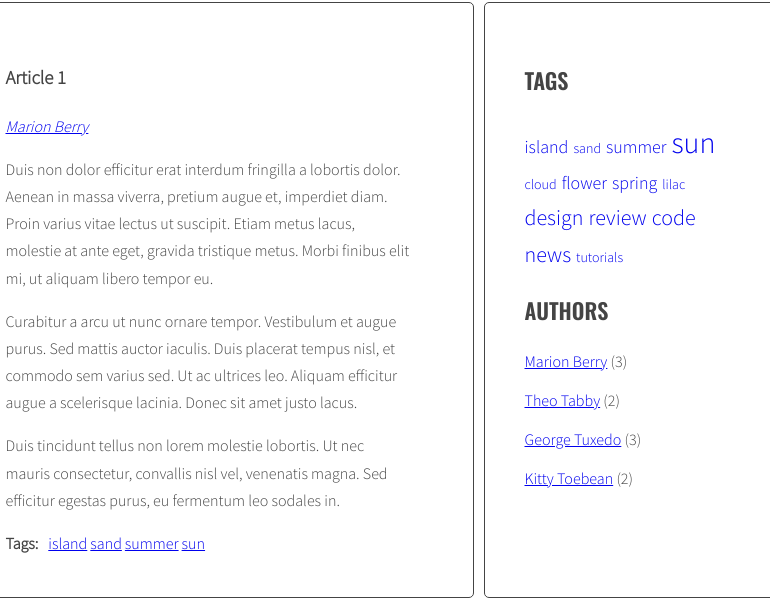
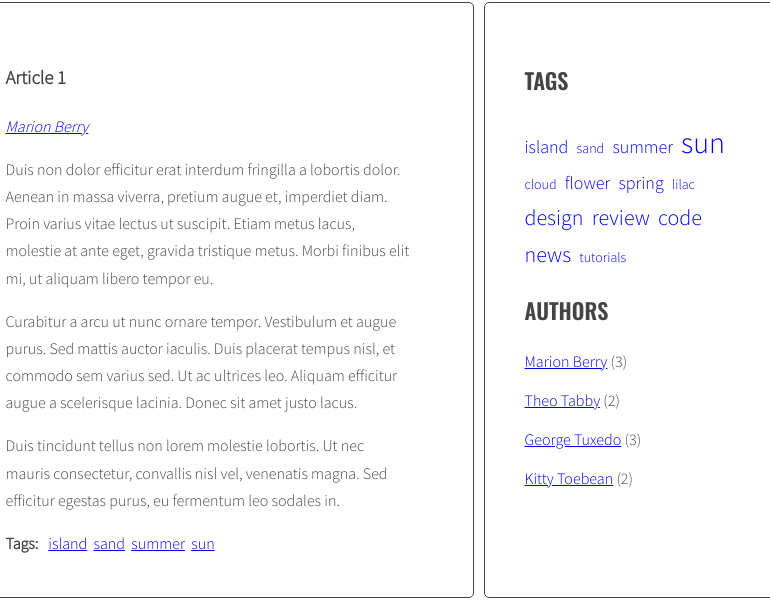
Before and after one commit to agnieszka-f/javascript-blog, a website: page index.html in a window 1280 px wide. Shown: the part 241-848 px from the top of the page, 421-1191 px from the left. Drawn offline with nearby package versions, Linux system fonts and the light colour scheme.

Commit message:
add templates

```diff
--- a/index.html
+++ b/index.html
@@ -200,27 +200,31 @@
         </ul>
         <h2 class="section-title">Authors</h2>
         <ul class="list authors">
-         <!-- <li>
-            <a href="#">
-              <span class="author-name">Kitty Toebean</span>
-            </a>
-          </li>
-          <li>
-            <a href="#">
-              <span class="author-name">Theo Tabby</span>
-            </a>
-          </li>
-          <li><a href="#"><span class="author-name">George Tuxedo</span></a></li>
-          <li>
-            <a href="#">
-              <span class="author-name">Marion Berry</span>
-            </a>
-          </li> --->
         </ul>
       </aside>
     </main>
   </div>
 </div>
+	<script id="template-article-link" type="text/x-handlebars-template">
+		<li><a href="#{{ id }}"><span>{{ title }}</span></a></li>
+	</script>
+	<script id="template-tag-link" type="text/x-handlebars-template">
+		<li><a href="#tag-{{ tagName }}"><span>{{ tagName }}</span></a></li>
+	</script>
+	<script id="template-author-link" type="text/x-handlebars-template">
+		<a href="#author-{{ authorHref }}"><span>{{ authorName }}</span></a>
+	</script>
+	<script id="template-tag-cloud" type="text/x-handlebars-template">
+		{{#each tags}}
+			<li><a class="{{className}}" href="#tag-{{tag}}">{{tag}}</a></li>
+		{{/each }}
+	</script>
+	<script id="template-author-right-column" type="text/x-handlebars-template">
+		{{#each authors}}
+			<li><a href="#author-{{href}}"><span class="author-name">{{author}}</span></a><span> ({{count}})</span></li>
+		{{/each }}
+	</script>
+	<script src="https://cdnjs.cloudflare.com/ajax/libs/handlebars.js/4.1.0/handlebars.min.js"></script>
     <script src="js/script.js"></script>
 	</body>
 </html>
--- a/js/script.js
+++ b/js/script.js
@@ -1,3 +1,11 @@
+const templates = {
+  articleLink: Handlebars.compile(document.querySelector('#template-article-link').innerHTML),
+  tagLink: Handlebars.compile(document.querySelector('#template-tag-link').innerHTML),
+  authorLink: Handlebars.compile(document.querySelector('#template-author-link').innerHTML),
+  tagCloudLink: Handlebars.compile(document.querySelector('#template-tag-cloud').innerHTML),
+  authorLinkRightColumn: Handlebars.compile(document.querySelector('#template-author-right-column').innerHTML)
+}
+
 const opts = {
 	articleSelector: '.post',
 	titleSelector: '.post-title',
@@ -11,12 +19,11 @@ const opts = {
 	},
 	autorsListSelector: '.authors'
 };
+
 const titleClickHandler = function(event){
 
     event.preventDefault();
-
     const clickedElement = this;
-
 
    /* [DONE] remove class 'active' from all article links
         a. find all links witch class active
@@ -69,13 +76,8 @@ function generateTitleLinks(customSelector = ''){
         const articleTitle = article.querySelector(opts.titleSelector).innerHTML;
 
          /* create HTML of the link */
-        const codeHtml = '<li><a href="#' + articleId + '"><span>' + articleTitle + '</span></a></li>';
-
-        console.log(codeHtml);
-
-        //titleList.innerHTML = titleList.innerHTML + codeHtml;
-
-        //titleList.insertAdjacentHTML('beforeend', codeHtml);
+		const linkHTMLData = {id: articleId, title: articleTitle};
+		const codeHtml = templates.articleLink(linkHTMLData);
 
         html = html + codeHtml;
     }
@@ -112,17 +114,15 @@ function calculateTagsParams(tags){
 }
 
 function generateTags(){
-	/* [NEW] create a new variable allTags with an empty array */
-	//const allTags = [];
 	/* [NEW] create a new variable allTags with an empty object */
 	let allTags = {};
 	/* find all articles */
-	const allArticles = document.querySelectorAll(opts.articleSelector); //.post
+	const allArticles = document.querySelectorAll(opts.articleSelector);
 
   /* START LOOP: for every article: */
 	for(let article of allArticles){
 		/* find tags wrapper */
-		const tagsWrapper = article.querySelector(opts.tagSelector);  //.post-tags .list
+		const tagsWrapper = article.querySelector(opts.tagSelector);
 		/* make html variable with empty string */
 		let html = '';
 		/* get tags from data-tags attribute */
@@ -132,14 +132,12 @@ function generateTags(){
 		/* START LOOP: for each tag */
 		for(let tag of tagsList){
 		  /* generate HTML of the link */
-			const tagLink =  '<li><a href="#tag-'+ tag +'">' + tag + '</a></li>';
+			const objTag = {tagName: tag};
+			const tagLink = templates.tagLink(objTag);
 		  /* add generated code to html variable */
 			html = html + tagLink;
 	/* [NEW] check if this link is NOT already in allTags */
-		//if(allTags.indexOf(tagLink) == -1){
 		  if(!allTags[tag]){
-		    /* [NEW] add generated code to allTags array */
-		    //allTags.push(tagLink);
 			/* [NEW] add tag to allTags object */
 			allTags[tag] = 1;
 			} else{
@@ -153,17 +151,19 @@ function generateTags(){
 	}
   /* [NEW] find list of tags in right column */
 		const tagsInRightColumn = document.querySelector(opts.tagsListSelector);
-		/* [NEW] add html from allTags to tagList */
-		//tagsInRightColumn.innerHTML = allTags.join(' ');
 	/* [NEW] create variable for all links HTML code */
-	let allTagsHtml = '';
+	const allTagsData = {tags: []};
 	const tagsParams = calculateTagsParams(allTags);
 	/* [NEW] START LOOP: for each tag in allTags: */
 	for(let tag in allTags){
 		/* [NEW] generate code of a link and add it to allTagsHTML */
-		allTagsHtml += '<li><a class="' + calculateTagClass(allTags[tag], tagsParams) + '" href="#tag-'+ tag +'">' + tag + '</a> </li>';
+		allTagsData.tags.push({
+			tag: tag,
+			count: allTags[tag],
+			className: calculateTagClass(allTags[tag], tagsParams)
+		});
 	}
-	tagsInRightColumn.innerHTML = allTagsHtml;
+	tagsInRightColumn.innerHTML = templates.tagCloudLink(allTagsData);
 }
 generateTags();
 
@@ -206,7 +206,6 @@ function addClickListenersToTags(){
 		}
   /* END LOOP: for each link */
 }
-
 addClickListenersToTags();
 
 function generateAuthors(){
@@ -229,17 +228,22 @@ function generateAuthors(){
 			allAuthors[author]++;
 		}
 	    /* generate HTML  */
-	    let html = '<a href="#author-' + separate +'">' + author +'</a>';
+		let objAuthor = {authorHref: separate, authorName: author};
+		let html = templates.authorLink(objAuthor);
 	    /* insert HTML of the link into the author wrapper */
 	    postAuthor.innerHTML = html;
 	}
 	/* [NEW] */
 	const authorsInRightColumn = document.querySelector(opts.autorsListSelector);
-	let codeHtml = '';
+	const allAuthorsData = {authors: []};
 	for(author in allAuthors){
-		codeHtml += '<li><a href="#author-' + author.replace(' ','-') + '"><span class="author-name">' + author + '</span></a><span> (' + allAuthors[author] + ')</span></li>';
+		allAuthorsData.authors.push({
+			href: author.replace(' ','-'),
+			author: author,
+			count: allAuthors[author]
+		});
 	}
-	authorsInRightColumn.innerHTML = codeHtml;
+	authorsInRightColumn.innerHTML = templates.authorLinkRightColumn(allAuthorsData);
 }
 generateAuthors();
 
```
